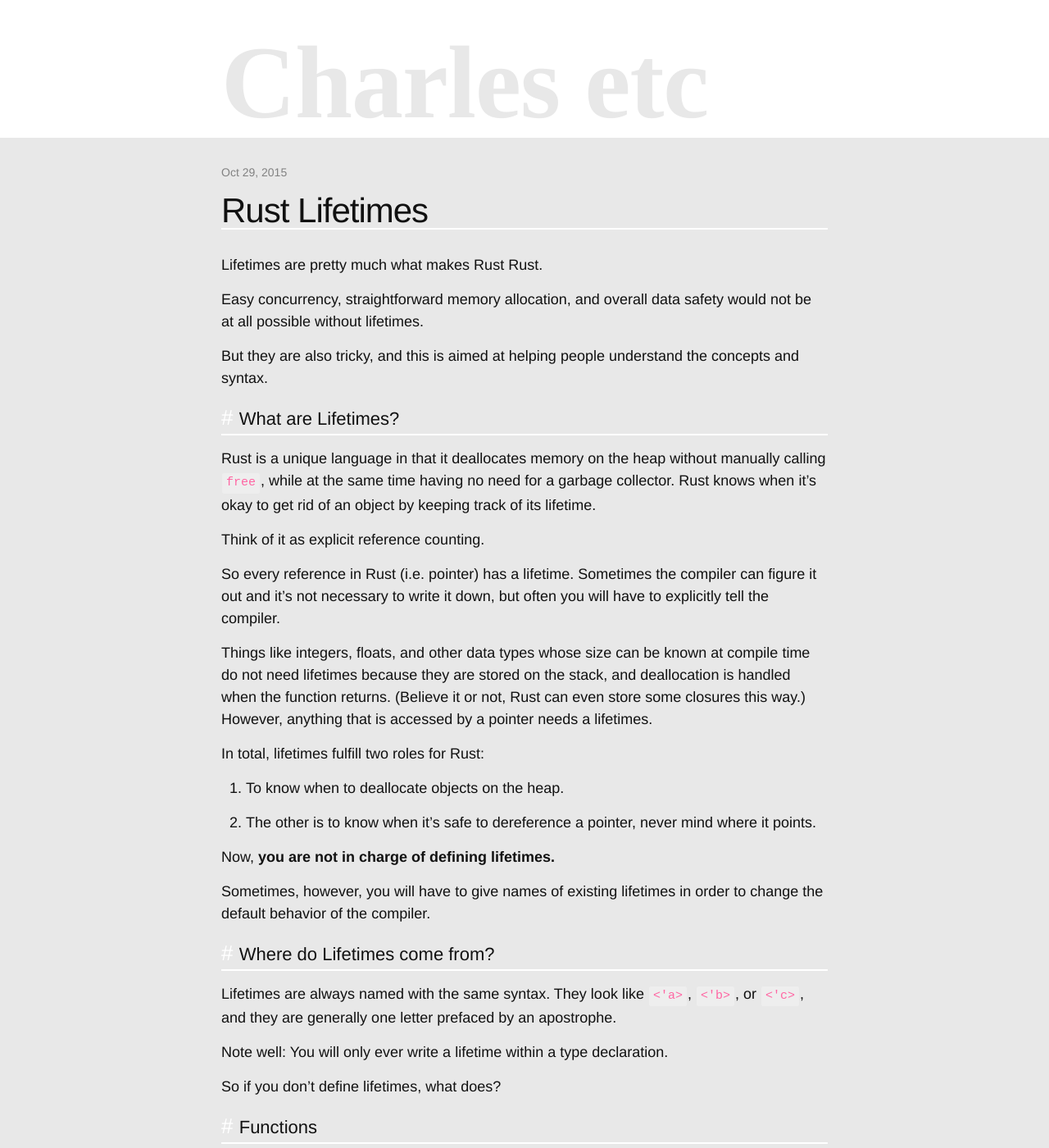
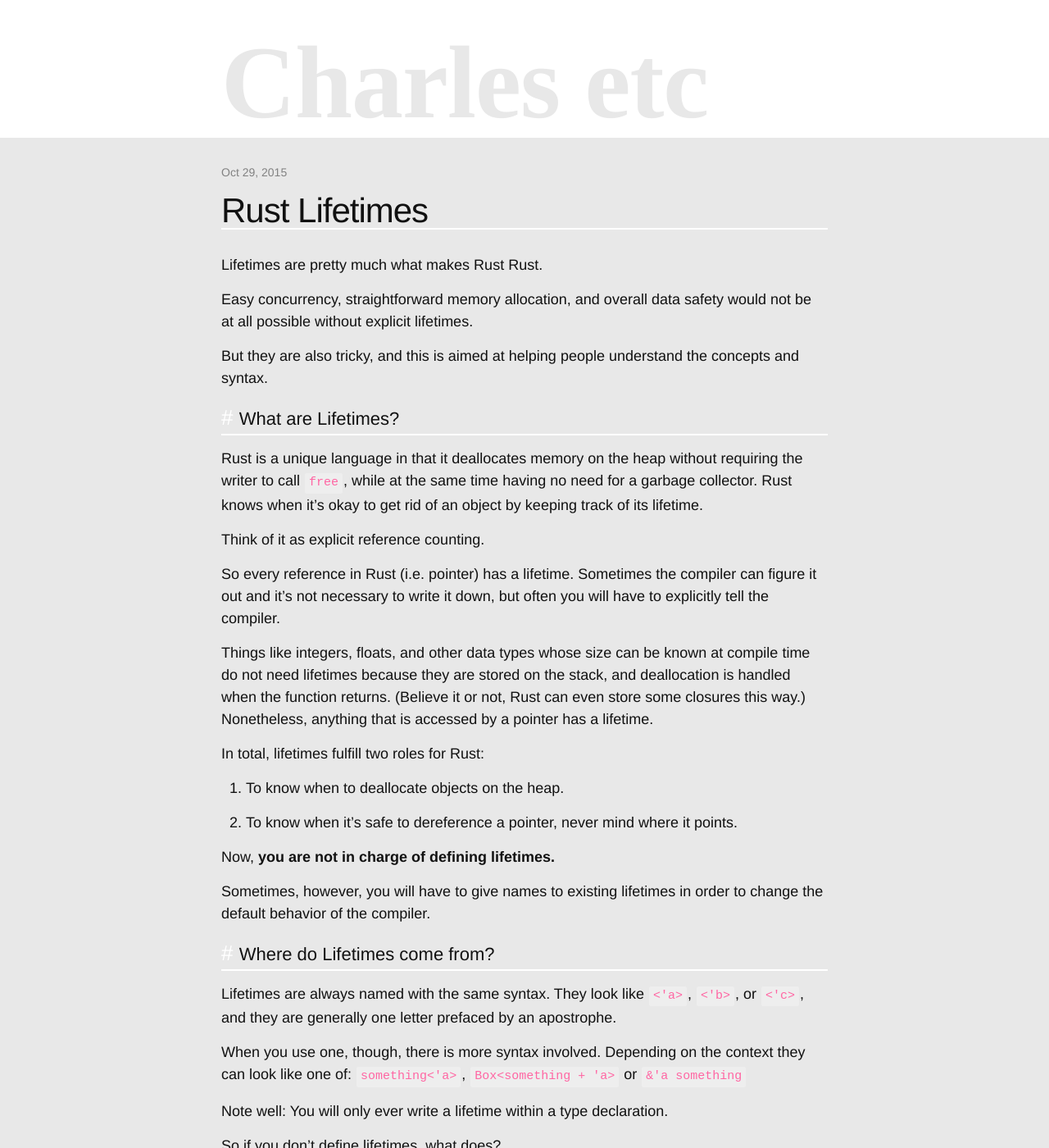
Before and after one commit to Charlesetc/charlesetc, a Jekyll site: the page built from _posts/2015-10-29-rust-lifetimes.markdown, in a window 1280 px wide and 1400 px high. Shown: the whole window at 82% size. Built offline with Jekyll 4.4.1, drawn with Linux system fonts in a browser that asks for light colours; some of the changed text lies outside the part shown.

Commit message:
Basic editing

```diff
--- a/_posts/2015-10-29-rust-lifetimes.markdown
+++ b/_posts/2015-10-29-rust-lifetimes.markdown
@@ -7,13 +7,14 @@
 
 Lifetimes are pretty much what makes Rust Rust.
 
-Easy concurrency, straightforward memory allocation, and overall data safety would not be at all possible without lifetimes.
+Easy concurrency, straightforward memory allocation,
+and overall data safety would not be at all possible without explicit lifetimes.
 
 But they are also tricky, and this is aimed at helping people understand the concepts and syntax.
 
 # What are Lifetimes?
 
-Rust is a unique language in that it deallocates memory on the heap without manually calling `free`,
+Rust is a unique language in that it deallocates memory on the heap without requiring the writer to call `free`,
 while at the same time having no need for a garbage collector.
 Rust knows when it's okay to get rid of an object by keeping track of its lifetime.
 
@@ -26,17 +27,17 @@
 do not need lifetimes because they are stored on the stack,
 and deallocation is handled when the function returns.
 (Believe it or not, Rust can even store some closures this way.)
-However, anything that is accessed by a pointer needs a lifetimes.
+Nonetheless, anything that is accessed by a pointer has a lifetime.
 
 In total, lifetimes fulfill two roles for Rust:
 
 1. To know when to deallocate objects on the heap.
 
-2. The other is to know when it's safe to dereference a pointer, never mind where it points.
+2. To know when it's safe to dereference a pointer, never mind where it points.
 
 Now, **you are not in charge of defining lifetimes.**
 
-Sometimes, however, you will have to give names of existing lifetimes in order to change the default behavior of the compiler.
+Sometimes, however, you will have to give names to existing lifetimes in order to change the default behavior of the compiler.
 
 # Where do Lifetimes come from?
 
@@ -44,6 +45,9 @@
 They look like `<'a>`, `<'b>`, or `<'c>`,
 and they are generally one letter prefaced
 by an apostrophe.
+
+When you use one, though, there is more syntax involved.
+Depending on the context they can look like one of: `something<'a>`, `Box<something + 'a>` or `&'a something`
 
 Note well: You will only ever write a lifetime within a type declaration.
 
@@ -55,7 +59,7 @@
 
 This makes sense: If you want to take a reference to something on the function stack, you have to be prepared for it to disappear when the function is over.
 
-In go, you can do this:
+In Go, you can do this:
 
 {% highlight go %}
 func example_function() *int {
@@ -64,7 +68,7 @@
 }
 
 func main() {
-  fmt.Println(*example_function);
+  fmt.Println(*example_function());
 }
 {% endhighlight %}
 
@@ -85,10 +89,13 @@
 
 So just to explicitly point out the syntax:
 
-`function_name<'a>` names the lifetime defined by this function, called `'a`.
+`example_function<'a>` names the lifetime defined by this function, called `'a`.
 
 `&'a i32` says "This is a reference to an integer that has lifetime `'a`",
 which means it lasts as long as the function where the lifetime was defined.
+
+In other words, the reference to `b` is valid for the lifetime of the function `example_function`.
+When the return value is dereferenced in `main`, Rust complains because `example_function` is over, so it's lifetime has expired.
 
 (Now at this point you might be asking how you actually would return a reference to `3` in Rust...
 that's a more complicated question and the answer is to put it on the heap. Look up the`box` type to learn more.)
```
Also changed, not shown: other parts of _posts/2015-10-29-rust-lifetimes.markdown (+3 -3 lines).
